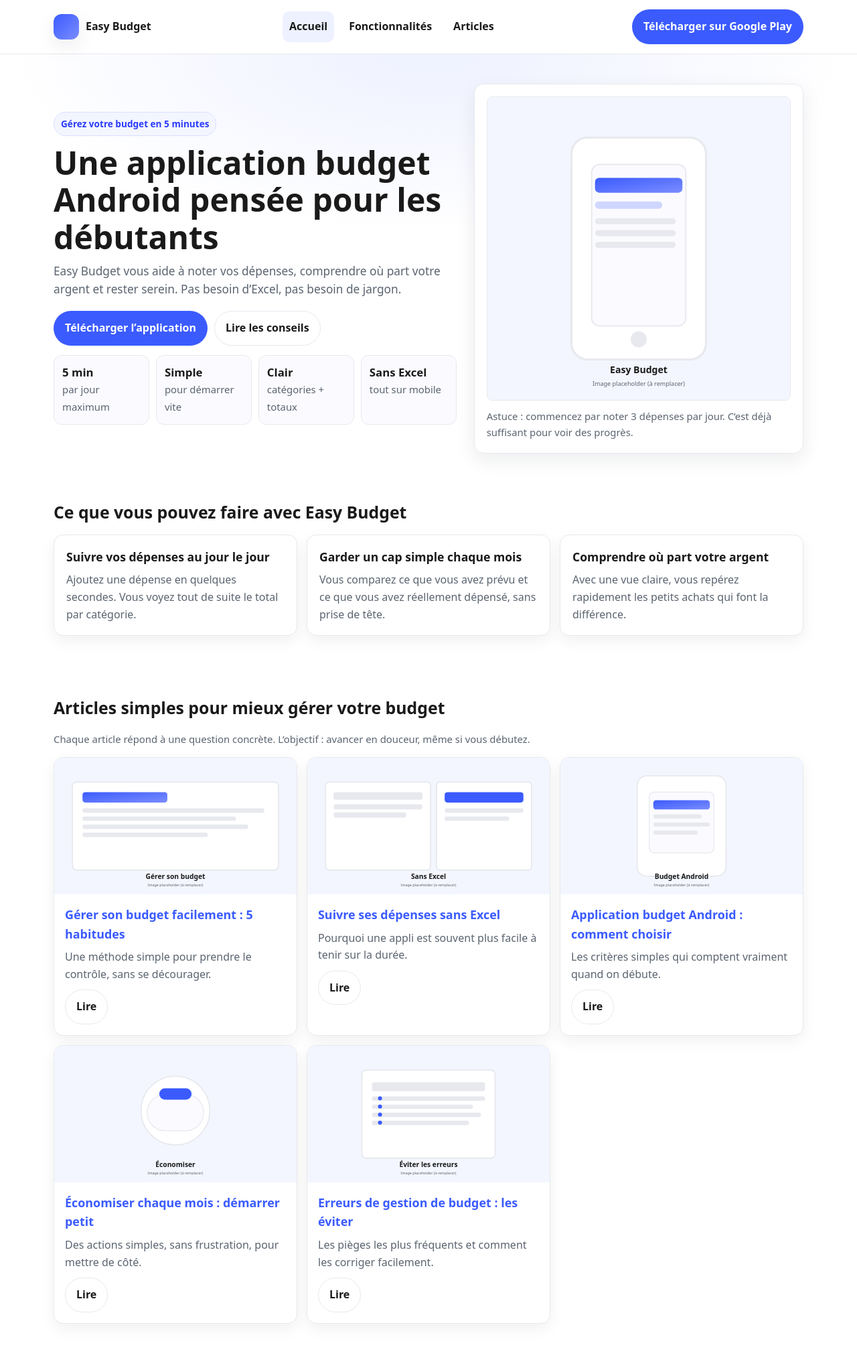
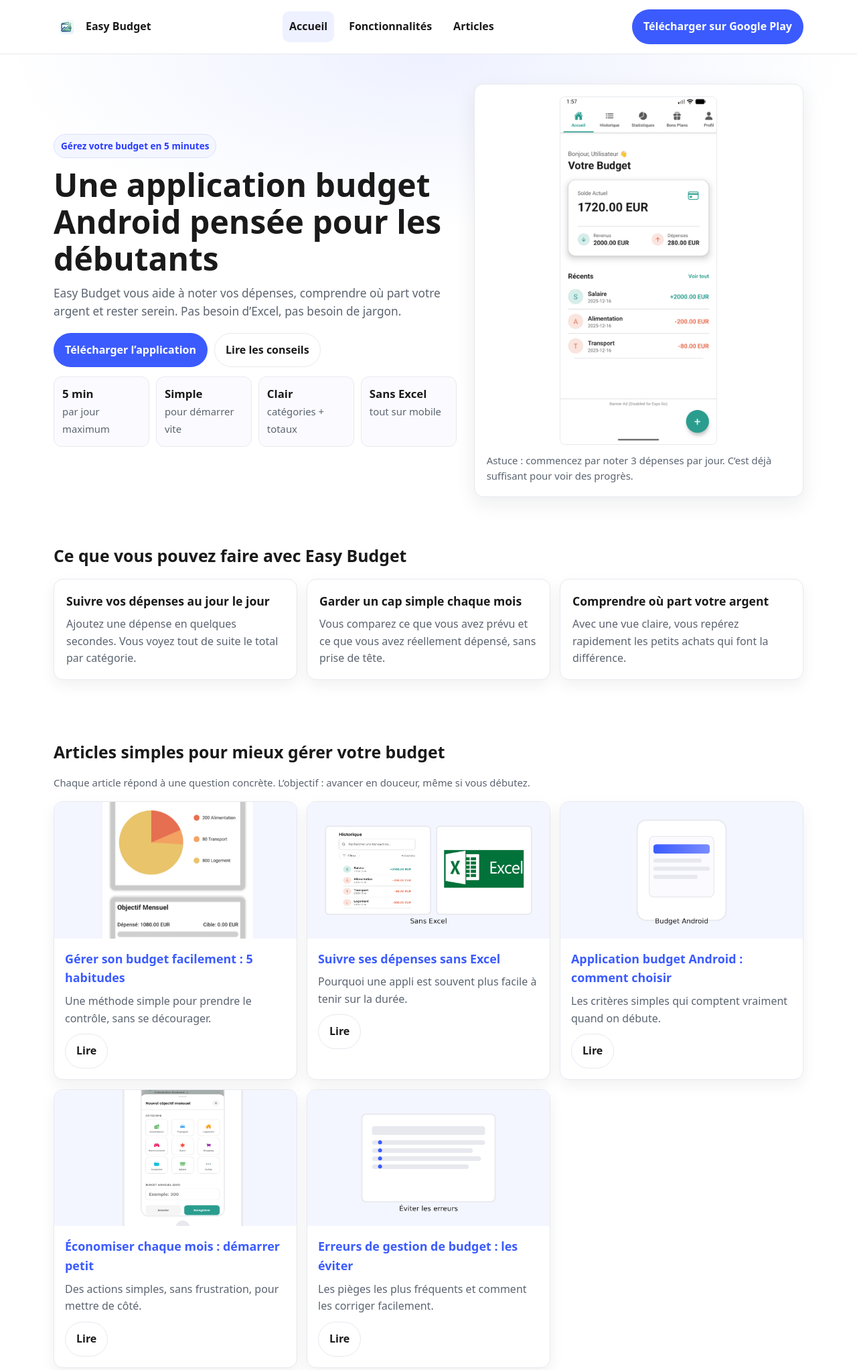
Before and after one commit to simoutn/easy-budget, a plain HTML site: page index.html in a window 1280 px wide. Shown: the top 2045 px of the page at 67% size. Drawn offline with Linux system fonts and the light colour scheme.

Commit message:
correctif des images et logo

```diff
--- a/assets/css/style.css
+++ b/assets/css/style.css
@@ -209,6 +209,9 @@ a:hover {
 .hero-card img {
   border-radius: calc(var(--radius) - 6px);
   border: 1px solid var(--border);
+  max-height: 520px;
+  width: auto;
+  margin-inline: auto;
 }
 
 .kpis {
--- a/index.html
+++ b/index.html
@@ -14,7 +14,7 @@
   <header class="site-header">
     <div class="container header-inner">
       <a class="brand" href="index.html">
-        <span class="brand-mark" aria-hidden="true"></span>
+        <img src="assets/images/logo.png" alt="Logo Easy Budget" width="38" height="38">
         <span>Easy Budget</span>
       </a>
 
@@ -53,7 +53,7 @@
 
         <div class="hero-card">
           <figure>
-            <img src="assets/images/app-preview.svg" alt="Écran de l’application Easy Budget sur Android" width="900" height="900" loading="lazy">
+            <img src="assets/images/1_home.png" alt="Écran de l’application Easy Budget sur Android" width="1080" height="2400" loading="lazy">
           </figure>
           <p class="small" style="margin: 12px 0 0;">Astuce : commencez par noter 3 dépenses par jour. C’est déjà suffisant pour voir des progrès.</p>
         </div>
@@ -88,7 +88,7 @@
 
         <div class="article-grid">
           <article class="post-card">
-            <img src="assets/images/gerer-budget.svg" alt="Une personne note ses dépenses sur son téléphone" width="1200" height="675" loading="lazy">
+            <img src="assets/images/gerer-budget.jpg" alt="Une personne note ses dépenses sur son téléphone" width="1200" height="675" loading="lazy">
             <div class="post-body">
               <h3><a href="articles/gerer-budget-facilement.html">Gérer son budget facilement : 5 habitudes</a></h3>
               <p>Une méthode simple pour prendre le contrôle, sans se décourager.</p>
@@ -97,7 +97,7 @@
           </article>
 
           <article class="post-card">
-            <img src="assets/images/sans-excel.svg" alt="Tableur et téléphone, comparaison pour suivre ses dépenses" width="1200" height="675" loading="lazy">
+            <img src="assets/images/sans-excel.jpg" alt="Tableur et téléphone, comparaison pour suivre ses dépenses" width="1200" height="675" loading="lazy">
             <div class="post-body">
               <h3><a href="articles/suivre-depenses-sans-excel.html">Suivre ses dépenses sans Excel</a></h3>
               <p>Pourquoi une appli est souvent plus facile à tenir sur la durée.</p>
@@ -106,7 +106,7 @@
           </article>
 
           <article class="post-card">
-            <img src="assets/images/android-budget.svg" alt="Téléphone Android avec une application de budget" width="1200" height="675" loading="lazy">
+            <img src="assets/images/android-budget.jpg" alt="Téléphone Android avec une application de budget" width="1200" height="675" loading="lazy">
             <div class="post-body">
               <h3><a href="articles/application-budget-android.html">Application budget Android : comment choisir</a></h3>
               <p>Les critères simples qui comptent vraiment quand on débute.</p>
@@ -115,7 +115,7 @@
           </article>
 
           <article class="post-card">
-            <img src="assets/images/economiser.svg" alt="Une tirelire pour symboliser les économies chaque mois" width="1200" height="675" loading="lazy">
+            <img src="assets/images/economiser.jpg" alt="Une tirelire pour symboliser les économies chaque mois" width="1200" height="675" loading="lazy">
             <div class="post-body">
               <h3><a href="articles/economiser-chaque-mois.html">Économiser chaque mois : démarrer petit</a></h3>
               <p>Des actions simples, sans frustration, pour mettre de côté.</p>
@@ -124,7 +124,7 @@
           </article>
 
           <article class="post-card">
-            <img src="assets/images/erreurs.svg" alt="Une liste de contrôle pour éviter les erreurs de budget" width="1200" height="675" loading="lazy">
+            <img src="assets/images/erreurs.jpg" alt="Une liste de contrôle pour éviter les erreurs de budget" width="1200" height="675" loading="lazy">
             <div class="post-body">
               <h3><a href="articles/erreurs-gestion-budget.html">Erreurs de gestion de budget : les éviter</a></h3>
               <p>Les pièges les plus fréquents et comment les corriger facilement.</p>
@@ -150,7 +150,7 @@
     <div class="container footer-grid">
       <div>
         <div class="brand" style="color: #e9ecff;">
-          <span class="brand-mark" aria-hidden="true"></span>
+          <img src="assets/images/logo.png" alt="Logo Easy Budget" width="38" height="38">
           <span>Easy Budget</span>
         </div>
         <p class="muted">Une appli Android simple pour gérer son budget en 5 minutes.</p>
```
Also changed, not shown: articles/application-budget-android.html (+3 -3 lines), articles/economiser-chaque-mois.html (+4 -3 lines), articles/erreurs-gestion-budget.html (+4 -3 lines), articles/gerer-budget-facilement.html (+4 -3 lines), articles/suivre-depenses-sans-excel.html (+4 -3 lines), assets/images/1_home.png (added), assets/images/android-budget.jpg (added), assets/images/app-preview.jpg (added), assets/images/economiser.jpg (added), assets/images/economiser.png (added), assets/images/erreurs.jpg (added), assets/images/excel.jpg (added), assets/images/gerer-budget.jpg (added), assets/images/logo.png (added), 1 more files.
